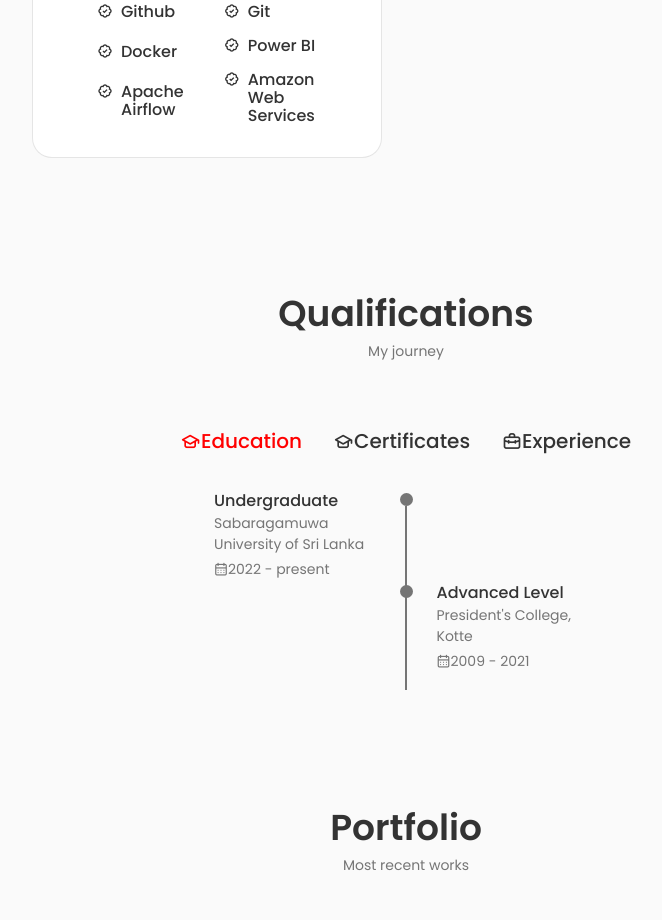
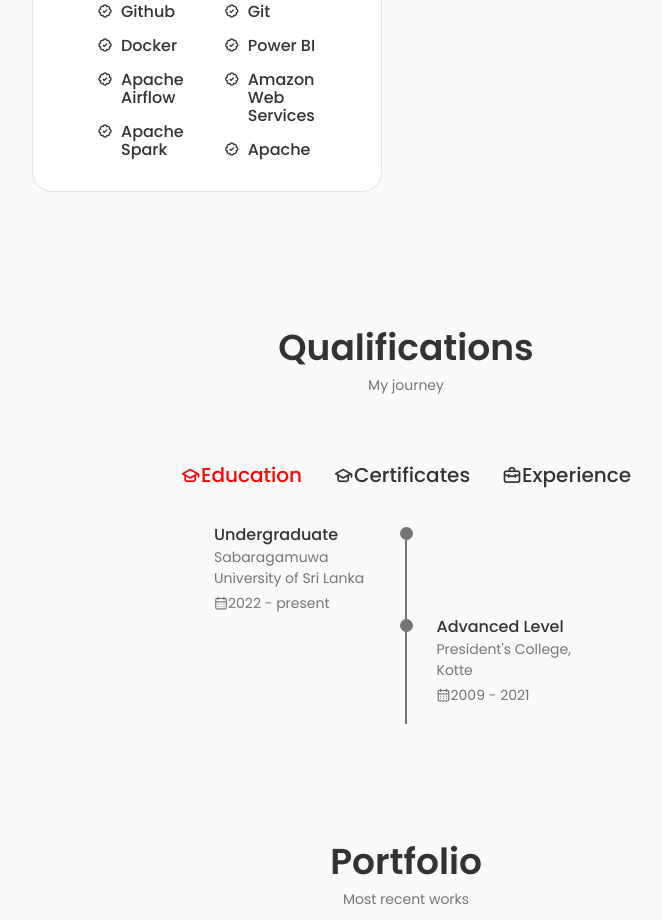
Before and after one commit to pinilDissanayaka/pinil, a React (Vite) app: page / in a window 1280 px wide. Shown: the part 2500-3420 px from the top of the page, without its empty margins (234-896 px from the left). Built offline with nearby package versions, Linux system fonts and the light colour scheme.

Commit message:
add new skills

```diff
--- a/src/components/skills/Tool.jsx
+++ b/src/components/skills/Tool.jsx
@@ -32,8 +32,16 @@ const Tool = () => {
               </div>
 
             </div>
+
+            <div className="skills_data">
+              <i className="bx bx-badge-check skills_icon"></i>
+
+              <div>
+                <h3 className="skills_name">Apache Spark</h3>
+              </div>
+
+            </div>
           </div>
-
           <div className="skills_group">
             <div className="skills_data">
               <i className="bx bx-badge-check skills_icon"></i>
@@ -59,6 +67,15 @@ const Tool = () => {
               </div>
 
             </div>
+
+            <div className="skills_data">
+              <i className="bx bx-badge-check skills_icon"></i>
+
+              <div>
+                <h3 className="skills_name">Apache </h3>
+              </div>
+
+            </div>
           </div>
         </div>
 
```
